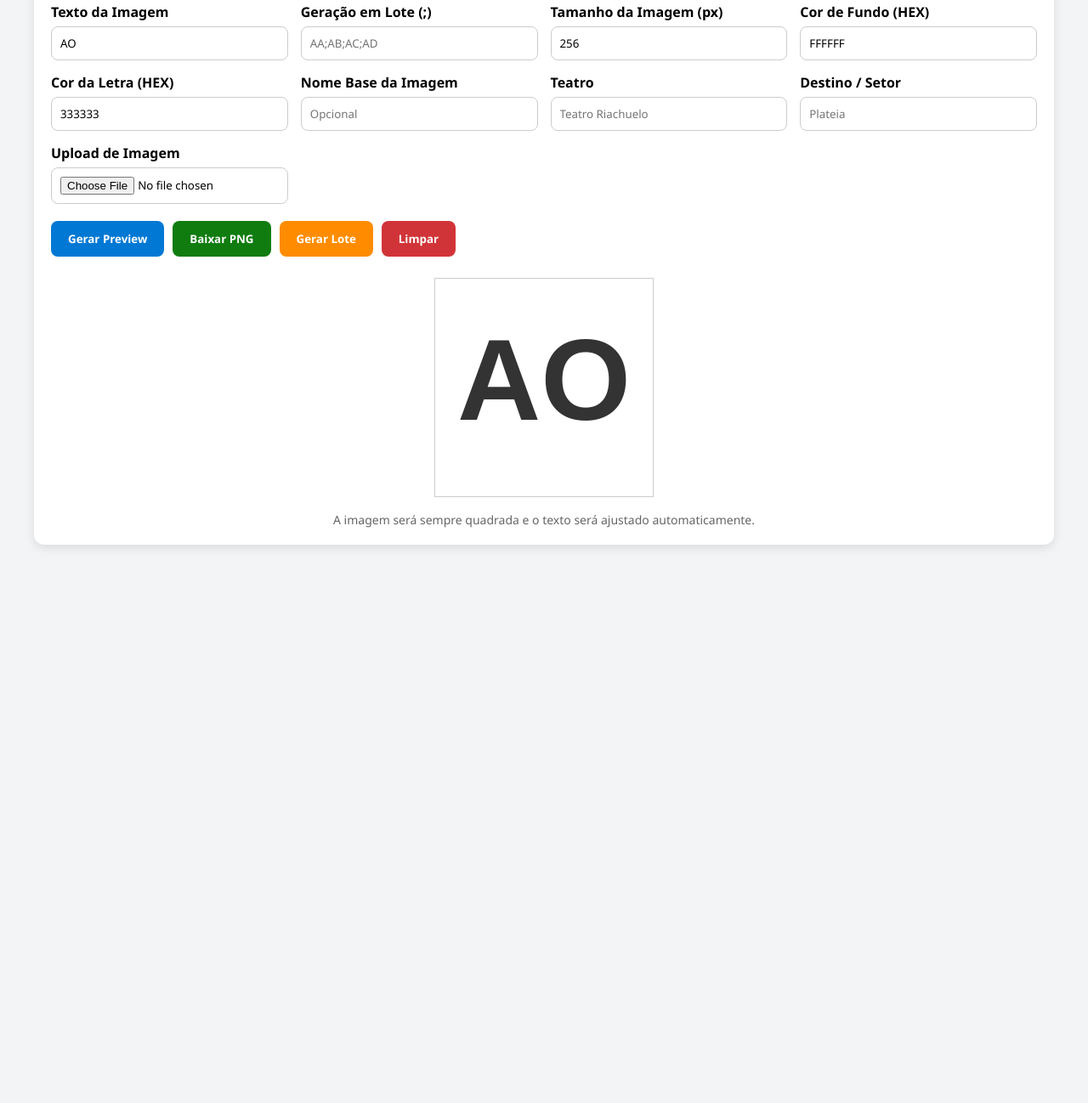
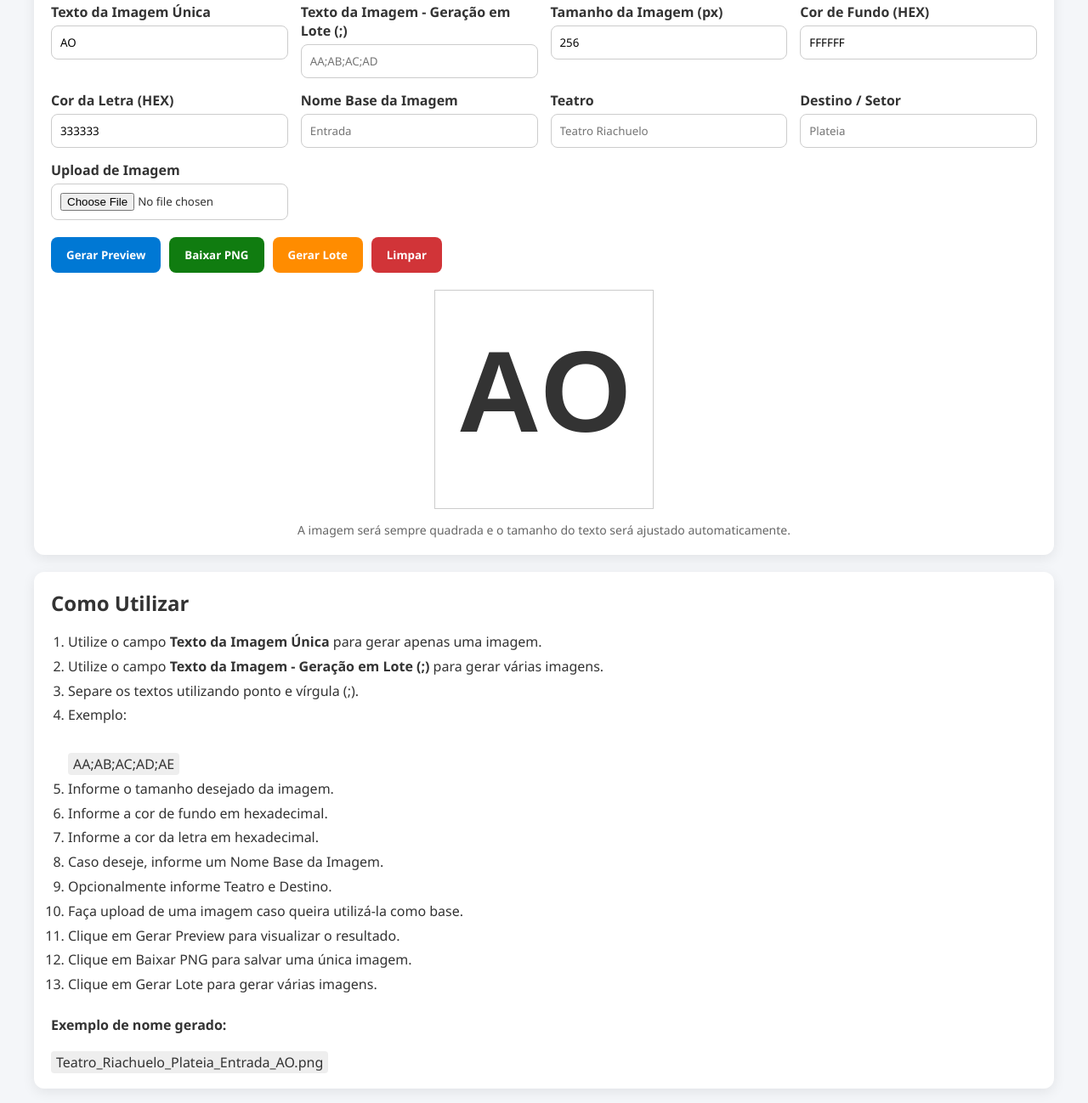
Before and after one commit to VictorHugoVianna/Constru-o-de-imagens, a plain HTML site: page index.html in a window 1280 px wide. Shown: the part 100-1398 px from the top of the page at 85% size. Before the commit the page ends 800 px from the top, so only its background shows below. Drawn offline with Linux system fonts and the light colour scheme.

Commit message:
Refactor index.html for improved layout and styles
Updated HTML structure and styles for better layout and functionality.

```diff
--- a/index.html
+++ b/index.html
@@ -1,5 +1,6 @@
 <!DOCTYPE html>
 <html lang="pt-BR">
+
 <head>
 <meta charset="UTF-8">
 <meta name="viewport" content="width=device-width, initial-scale=1.0">
@@ -12,12 +13,13 @@
 margin:0;
 padding:0;
 box-sizing:border-box;
-    font-family:Segoe UI, Arial, sans-serif;
+font-family:Segoe UI,Arial,sans-serif;
 }
 
 body{
-    background:#f3f4f6;
+background:#f4f6f9;
 padding:20px;
+color:#333;
 }
 
 .container{
@@ -29,22 +31,27 @@ body{
 background:#fff;
 border-radius:12px;
 padding:20px;
-    box-shadow:0 4px 12px rgba(0,0,0,.1);
+box-shadow:0 4px 15px rgba(0,0,0,.08);
+margin-bottom:20px;
 }
 
 h1{
 margin-bottom:20px;
 }
 
+h2{
+margin-bottom:15px;
+}
+
 .grid{
 display:grid;
+gap:15px;
 grid-template-columns:repeat(auto-fit,minmax(250px,1fr));
-    gap:15px;
 }
 
 label{
 display:block;
-    margin-bottom:6px;
+margin-bottom:5px;
 font-weight:600;
 }
 
@@ -64,44 +71,55 @@ input{
 
 button{
 border:none;
-    padding:12px 20px;
+padding:12px 18px;
 border-radius:8px;
 cursor:pointer;
+font-weight:600;
 color:white;
-    font-weight:600;
 }
 
-.btn-primary{
+.primary{
 background:#0078d4;
 }
 
-.btn-success{
+.success{
 background:#107c10;
 }
 
-.btn-warning{
+.warning{
 background:#ff8c00;
 }
 
-.btn-danger{
+.danger{
 background:#d13438;
 }
 
 .preview{
 text-align:center;
-    margin-top:25px;
+margin-top:20px;
 }
 
 canvas{
 border:1px solid #ccc;
+background:white;
 max-width:100%;
-    background:white;
 }
 
 .info{
-    margin-top:12px;
+margin-top:10px;
+font-size:14px;
 color:#666;
-    font-size:14px;
+}
+
+ol{
+padding-left:20px;
+line-height:1.8;
+}
+
+code{
+background:#eee;
+padding:2px 6px;
+border-radius:4px;
 }
 
 @media(max-width:768px){
@@ -117,8 +135,8 @@ canvas{
 }
 
 </style>
+</head>
 
-</head>
 <body>
 
 <div class="container">
@@ -130,12 +148,12 @@ canvas{
 <div class="grid">
 
 <div>
-<label>Texto da Imagem</label>
+<label>Texto da Imagem Única</label>
 <input id="texto" value="AO">
 </div>
 
 <div>
-<label>Geração em Lote (;)</label>
+<label>Texto da Imagem - Geração em Lote (;)</label>
 <input id="lote" placeholder="AA;AB;AC;AD">
 </div>
 
@@ -156,7 +174,7 @@ canvas{
 
 <div>
 <label>Nome Base da Imagem</label>
-<input id="nomeImagem" placeholder="Opcional">
+<input id="nomeImagem" placeholder="Entrada">
 </div>
 
 <div>
@@ -178,19 +196,19 @@ canvas{
 
 <div class="actions">
 
-<button class="btn-primary" onclick="gerarPreview()">
+<button class="primary" onclick="gerarPreview()">
 Gerar Preview
 </button>
 
-<button class="btn-success" onclick="baixarImagem()">
+<button class="success" onclick="baixarImagem()">
 Baixar PNG
 </button>
 
-<button class="btn-warning" onclick="gerarLote()">
+<button class="warning" onclick="gerarLote()">
 Gerar Lote
 </button>
 
-<button class="btn-danger" onclick="limparTudo()">
+<button class="danger" onclick="limparTudo()">
 Limpar
 </button>
 
@@ -201,10 +219,84 @@ Limpar
 <canvas id="canvas"></canvas>
 
 <div class="info">
-A imagem será sempre quadrada e o texto será ajustado automaticamente.
+A imagem será sempre quadrada e o tamanho do texto será ajustado automaticamente.
 </div>
 
 </div>
+
+</div>
+
+<div class="card">
+
+<h2>Como Utilizar</h2>
+
+<ol>
+
+<li>
+Utilize o campo <strong>Texto da Imagem Única</strong> para gerar apenas uma imagem.
+</li>
+
+<li>
+Utilize o campo <strong>Texto da Imagem - Geração em Lote (;)</strong> para gerar várias imagens.
+</li>
+
+<li>
+Separe os textos utilizando ponto e vírgula (;).
+</li>
+
+<li>
+Exemplo:
+<br><br>
+<code>AA;AB;AC;AD;AE</code>
+</li>
+
+<li>
+Informe o tamanho desejado da imagem.
+</li>
+
+<li>
+Informe a cor de fundo em hexadecimal.
+</li>
+
+<li>
+Informe a cor da letra em hexadecimal.
+</li>
+
+<li>
+Caso deseje, informe um Nome Base da Imagem.
+</li>
+
+<li>
+Opcionalmente informe Teatro e Destino.
+</li>
+
+<li>
+Faça upload de uma imagem caso queira utilizá-la como base.
+</li>
+
+<li>
+Clique em Gerar Preview para visualizar o resultado.
+</li>
+
+<li>
+Clique em Baixar PNG para salvar uma única imagem.
+</li>
+
+<li>
+Clique em Gerar Lote para gerar várias imagens.
+</li>
+
+</ol>
+
+<br>
+
+<strong>Exemplo de nome gerado:</strong>
+
+<br><br>
+
+<code>
+Teatro_Riachuelo_Plateia_Entrada_AO.png
+</code>
 
 </div>
 
@@ -212,16 +304,16 @@ A imagem será sempre quadrada e o texto será ajustado automaticamente.
 
 <script>
 
-const canvas = document.getElementById('canvas');
-const ctx = canvas.getContext('2d');
+const canvas = document.getElementById("canvas");
+const ctx = canvas.getContext("2d");
 
 let imagemCarregada = null;
 
 document
-.getElementById('uploadImagem')
-.addEventListener('change', function(e){
+.getElementById("uploadImagem")
+.addEventListener("change", function(event){
 
-    const arquivo = e.target.files[0];
+const arquivo = event.target.files[0];
 
 if(!arquivo) return;
 
@@ -238,16 +330,16 @@ document
 
 });
 
-function obterCor(id){
+function corHex(id){
 
 let valor =
 document
 .getElementById(id)
 .value
 .trim()
-    .replace('#','');
+.replace("#","");
 
-    return '#' + valor;
+return "#" + valor;
 
 }
 
@@ -255,18 +347,15 @@ function desenharImagem(texto){
 
 const tamanho =
 parseInt(
-    document.getElementById('tamanho').value
+document.getElementById("tamanho").value
 ) || 256;
 
 canvas.width = tamanho;
 canvas.height = tamanho;
 
-    const corFundo = obterCor('corFundo');
-    const corTexto = obterCor('corTexto');
-
 ctx.clearRect(0,0,tamanho,tamanho);
 
-    ctx.fillStyle = corFundo;
+ctx.fillStyle = corHex("corFundo");
 ctx.fillRect(0,0,tamanho,tamanho);
 
 if(imagemCarregada){
@@ -278,10 +367,10 @@ function desenharImagem(texto){
 );
 
 const sx =
-        (imagemCarregada.width - menorLado) / 2;
+(imagemCarregada.width-menorLado)/2;
 
 const sy =
-        (imagemCarregada.height - menorLado) / 2;
+(imagemCarregada.height-menorLado)/2;
 
 ctx.drawImage(
 imagemCarregada,
@@ -299,23 +388,25 @@ function desenharImagem(texto){
 
 if(texto){
 
-        let fonte = tamanho;
+let tamanhoFonte = tamanho;
 
 do{
 
-            fonte -= 2;
+tamanhoFonte -= 2;
 
 ctx.font =
-            `bold ${fonte}px Arial`;
+`bold ${tamanhoFonte}px Arial`;
 
 }
 while(
 ctx.measureText(texto).width >
 tamanho * 0.8 &&
-            fonte > 10
+tamanhoFonte > 10
 );
 
-        ctx.fillStyle = corTexto;
+ctx.fillStyle =
+corHex("corTexto");
+
 ctx.textAlign = "center";
 ctx.textBaseline = "middle";
 
@@ -333,7 +424,7 @@ function gerarPreview(){
 
 const texto =
 document
-    .getElementById('texto')
+.getElementById("texto")
 .value
 .trim();
 
@@ -344,58 +435,70 @@ function gerarPreview(){
 function montarNome(texto){
 
 const teatro =
-    document.getElementById('teatro').value.trim();
+document.getElementById("teatro")
+.value
+.trim();
 
 const destino =
-    document.getElementById('destino').value.trim();
+document.getElementById("destino")
+.value
+.trim();
 
 const nomeBase =
-    document.getElementById('nomeImagem').value.trim();
+document.getElementById("nomeImagem")
+.value
+.trim();
 
 let partes = [];
 
-    if(teatro) partes.push(teatro);
+if(teatro){
+partes.push(teatro);
+}
 
-    if(destino) partes.push(destino);
+if(destino){
+partes.push(destino);
+}
 
 if(nomeBase){
+partes.push(nomeBase);
+}
 
-        partes.push(nomeBase);
-
-    }else{
-
+if(texto){
 partes.push(texto);
-
 }
 
 return partes
-    .join('_')
-    .replace(/\s+/g,'_');
+.join("_")
+.replace(/\s+/g,"_");
 
 }
 
 function baixarImagem(){
 
 const texto =
-    document.getElementById('texto').value.trim();
+document
+.getElementById("texto")
+.value
+.trim();
 
 if(!texto){
 
 alert("Informe um texto.");
 
 return;
+
 }
 
-    gerarPreview();
+desenharImagem(texto);
 
 const link =
-    document.createElement('a');
+document.createElement("a");
 
 link.download =
 montarNome(texto) + ".png";
 
 link.href =
-    canvas.toDataURL('image/png');
+canvas.toDataURL("image/png");
 
 link.click();
 
@@ -404,22 +507,24 @@ function baixarImagem(){
 function gerarLote(){
 
 const lote =
-    document.getElementById('lote')
+document
+.getElementById("lote")
 .value
 .trim();
 
 if(!lote){
 
-        alert("Informe os textos separados por ;");
+alert("Informe os textos do lote.");
 
 return;
+
 }
 
 const itens =
 lote
-    .split(';')
+.split(";")
 .map(x => x.trim())
-    .filter(x => x !== '');
+.filter(x => x !== "");
 
 let atraso = 0;
 
@@ -430,19 +535,19 @@ function gerarLote(){
 desenharImagem(item);
 
 const link =
-            document.createElement('a');
+document.createElement("a");
 
 link.download =
-            montarNome(item) + '.png';
+montarNome(item) + ".png";
 
 link.href =
-            canvas.toDataURL('image/png');
+canvas.toDataURL("image/png");
 
 link.click();
 
 }, atraso);
 
-        atraso += 300;
+atraso += 400;
 
 });
 
@@ -450,15 +555,18 @@ function gerarLote(){
 
 function limparTudo(){
 
-    document.getElementById('texto').value = '';
-    document.getElementById('lote').value = '';
-    document.getElementById('nomeImagem').value = '';
-    document.getElementById('teatro').value = '';
-    document.getElementById('destino').value = '';
+document.getElementById("texto").value = "";
+document.getElementById("lote").value = "";
+document.getElementById("nomeImagem").value = "";
+document.getElementById("teatro").value = "";
+document.getElementById("destino").value = "";
+
+document.getElementById("corFundo").value = "FFFFFF";
+document.getElementById("corTexto").value = "333333";
 
 imagemCarregada = null;
 
-    document.getElementById('uploadImagem').value = '';
+document.getElementById("uploadImagem").value = "";
 
 ctx.clearRect(
 0,
```
Lines whose indentation alone changed are shown as unchanged.
